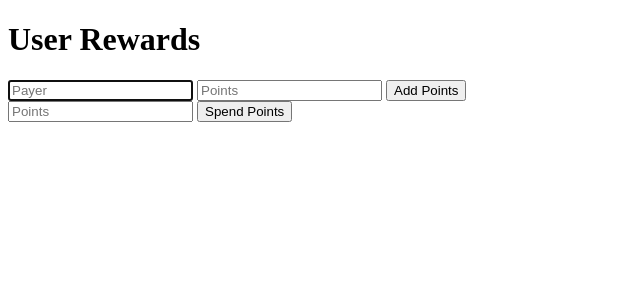
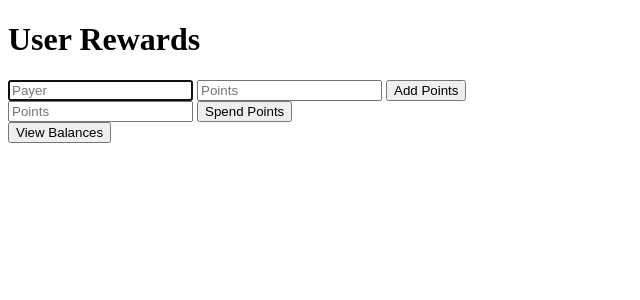
Before and after one commit to jnerby/fetch, a Flask app: page / in a window 1280 px wide. Shown: the top 300 px of the page, without its empty margins (0-640 px from the left). Run offline with Flask 2, Linux system fonts and the light colour scheme.

Commit message:
Finished balance

```diff
--- a/server.py
+++ b/server.py
@@ -31,58 +31,68 @@ def add_transactions():
         # store current transaction in global var
         TRANSACTIONS.append(current)
 
-        # return jsonify(TRANSACTIONS)
-        print(TRANSACTIONS)
-        return redirect('/')
+        return jsonify(TRANSACTIONS)
+
     # if method is GET, render base template
     return render_template("base.html")
 
 @app.route('/spend', methods=['GET', 'POST'])
 def spend_points():
     """Spend user's points"""
-    to_spend = int(request.form['to-spend'])
-    # print(to_spend)
-    resp = []
+    if request.method == 'POST':
+        # cast user submitted value to int
+        to_spend = int(request.form['to-spend'])
+        # initialize empty list to jsonify in response
+        resp = []
 
-    avail_points = []
+        # get positive transactions sorted from oldest to newest
+        avail_points = []
+        for transaction in TRANSACTIONS:
+            # get positive transactions
+            if transaction['points'] > 0:
+                # create tuples to sort by timestamp
+                tup = (transaction['timestamp'], transaction['points'], transaction['payer'])
+                avail_points.append(tup)
 
-    # get positive transactions sorted from oldest to newest
-    for transaction in TRANSACTIONS:
-        # get positive transactions
-        if transaction['points'] > 0:
-            # create tuples to sort by timestamp
-            tup = (transaction['timestamp'], transaction['points'], transaction['payer'])
-            avail_points.append(tup)
+        # sort all possible points by timestamp
+        avail_points.sort()
 
-    # sort all possible points by timestamp
-    avail_points.sort()
+        for transaction in avail_points:
+            if to_spend == 0:
+                break
+            points = transaction[1]
+            # if surplus points, set to spend to 0 and subtract value of to_spend
+            if to_spend < points:
+                to_deduct = to_spend
+                to_spend = 0
+            # if to_spend is greater, deduct all points and subtract points from to_spend
+            if to_spend > points:
+                to_deduct = points
+                to_spend -= points
+            # create new transaction to subtract points
+            timestamp = datetime.now().strftime("%Y-%m-%dT%H:%M:%SZ")
+            current = {'payer': transaction[2],
+                'points': -to_deduct,
+                'timestamp': timestamp}
+            # append point deduction to transactions
+            TRANSACTIONS.append(current)
+            resp.append({'payer': transaction[2], 'points': -to_deduct})
 
-    for transaction in avail_points:
-        if to_spend == 0:
-            break
-        points = transaction[1]
-        # if surplus points, set to spend to 0 and subtract value of to_spend
-        if to_spend < points:
-            to_deduct = to_spend
-            to_spend = 0
-        # if to_spend is greater, deduct all points and subtract points from to_spend
-        if to_spend > points:
-            to_deduct = points
-            to_spend -= points
-        # create new transaction to subtract points
-        timestamp = datetime.now().strftime("%Y-%m-%dT%H:%M:%SZ")
-        current = {'payer': transaction[2],
-            'points': -to_deduct,
-            'timestamp': timestamp}
-        # append point deduction to transactions
-        TRANSACTIONS.append(current)
-        resp.append({'payer': transaction[2], 'points': -to_deduct})
+        return jsonify(resp)
+    return redirect('/')
 
-    # print(TRANSACTIONS)
-    # print(resp)
+@app.route('/balance', methods=['POST'])
+def return_balances():
+    if request.method == 'POST':
+        balances = {}
+        for transaction in TRANSACTIONS:
+            if transaction['payer'] in balances:
+                balances[transaction['payer']] += transaction['points']
+            else:
+                balances[transaction['payer']] = transaction['points']
 
-    return jsonify(resp)
-    # return redirect('/')
+        return jsonify(balances)
+    return redirect('/')
 
 
 if __name__ == "__main__":
--- a/templates/base.html
+++ b/templates/base.html
@@ -6,20 +6,28 @@
 <body>
 
   <h1>User Rewards</h1>
+
   <div>
     <form id="add-form" action="/add" method="POST">
         <input placeholder="Payer" class="form-control" autofocus required id="payer" name="payer">
         <input placeholder="Points" class="form-control" required name="points">
         <button class="btn btn-outline-secondary" type="submit">Add Points</button>
     </form>
-</div>
+  </div>
 
-<div>
+  <div>
     <form id="spend-form" action="/spend" method="POST">
         <input placeholder="Points" class="form-control" required name="to-spend">
         <button class="btn btn-outline-secondary" type="submit">Spend Points</button>
     </form>
-</div>
+  </div>
+
+  <div>
+    <form id="balance-form" action="/balance" method="POST">
+      <!-- <input placeholder="Points" class="form-control" required name="to-spend"> -->
+      <button class="btn btn-outline-secondary" type="submit">View Balances</button>
+    </form>
+  </div>
 
 </body>
 </html>
```
